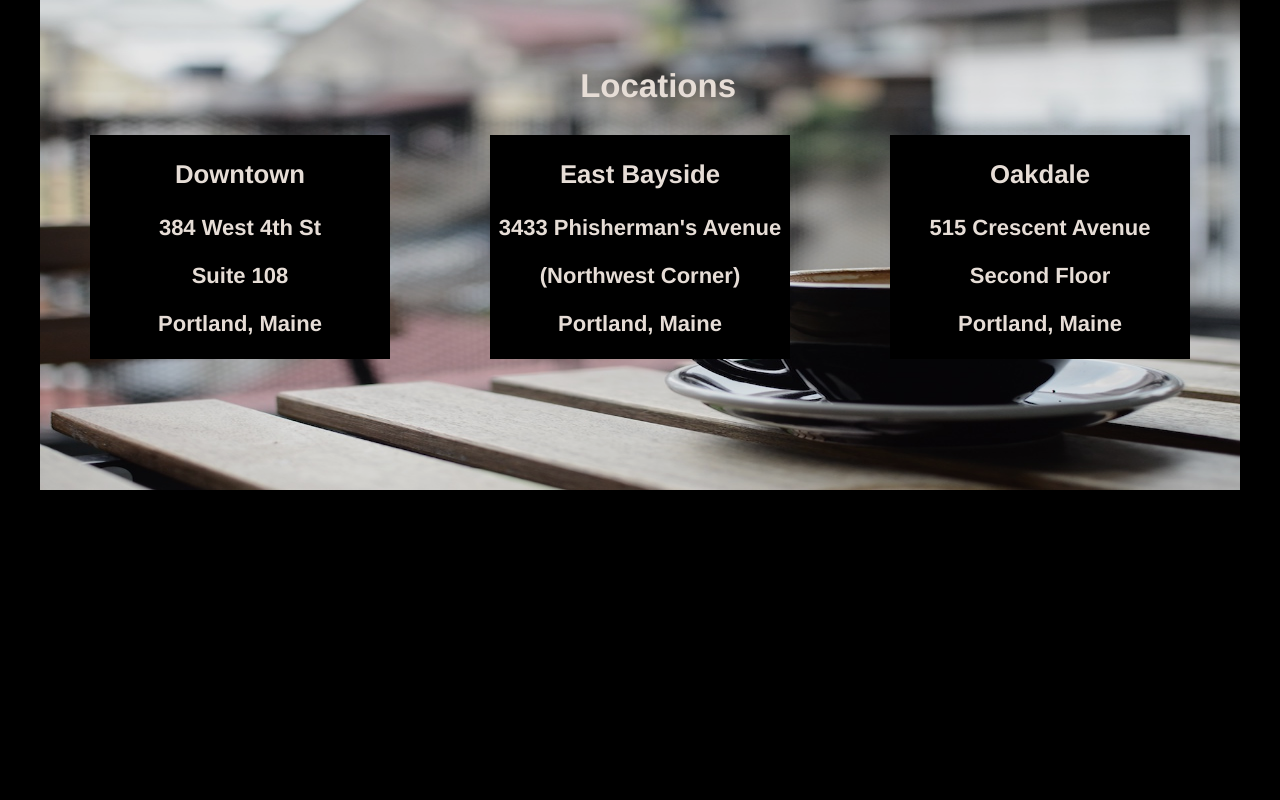
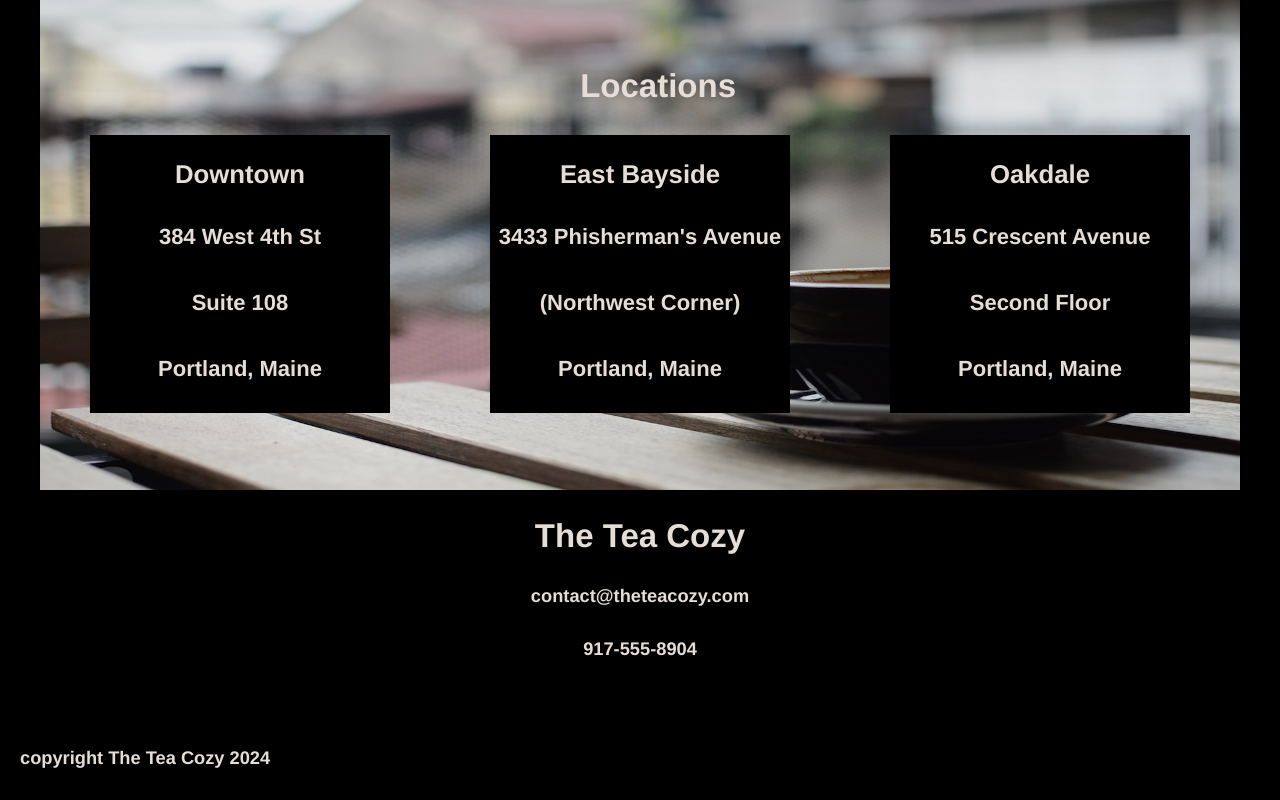
Before and after one commit to Annabel-13/tea_cozy_project, a plain HTML site: page index.html in a window 1280 px wide. Shown: the part 1615-2415 px from the top of the page. Before the commit the page ends 2111 px from the top, so only its background shows below. Drawn offline with Linux system fonts and the light colour scheme.

Commit message:
finished all blocks

```diff
--- a/index.html
+++ b/index.html
@@ -83,5 +83,14 @@
 
         </div>
     </div>
+
+    <div class="contact_container">
+        <h2>The Tea Cozy</h2>
+        <h5>contact@theteacozy.com</h5>
+        <h5>917-555-8904</h5>
+    </div>
+    <footer>
+        <h5>copyright The Tea Cozy 2024</h5>
+    </footer>
 </body>
 </html>
--- a/style.css
+++ b/style.css
@@ -149,3 +149,23 @@ header{
     background-color: black;
     opacity: 1;
 }
+
+.address_item p {
+    font-weight: 700;
+    line-height: 2em;
+}
+
+/*contact block*/
+
+.contact_container {
+    text-align: center;
+    width: 100%;
+    height: 200px;
+}
+
+/*footer*/
+
+footer {
+    text-align: left;
+    margin-left: 20px;
+}
```
